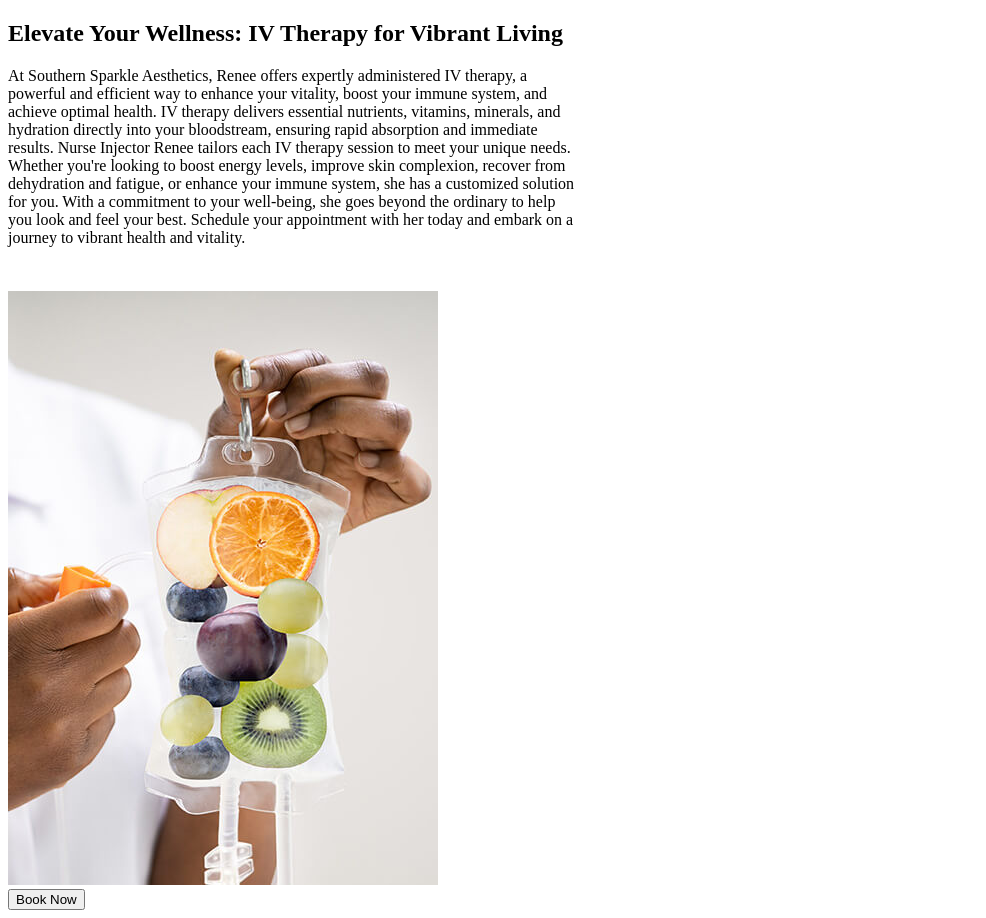
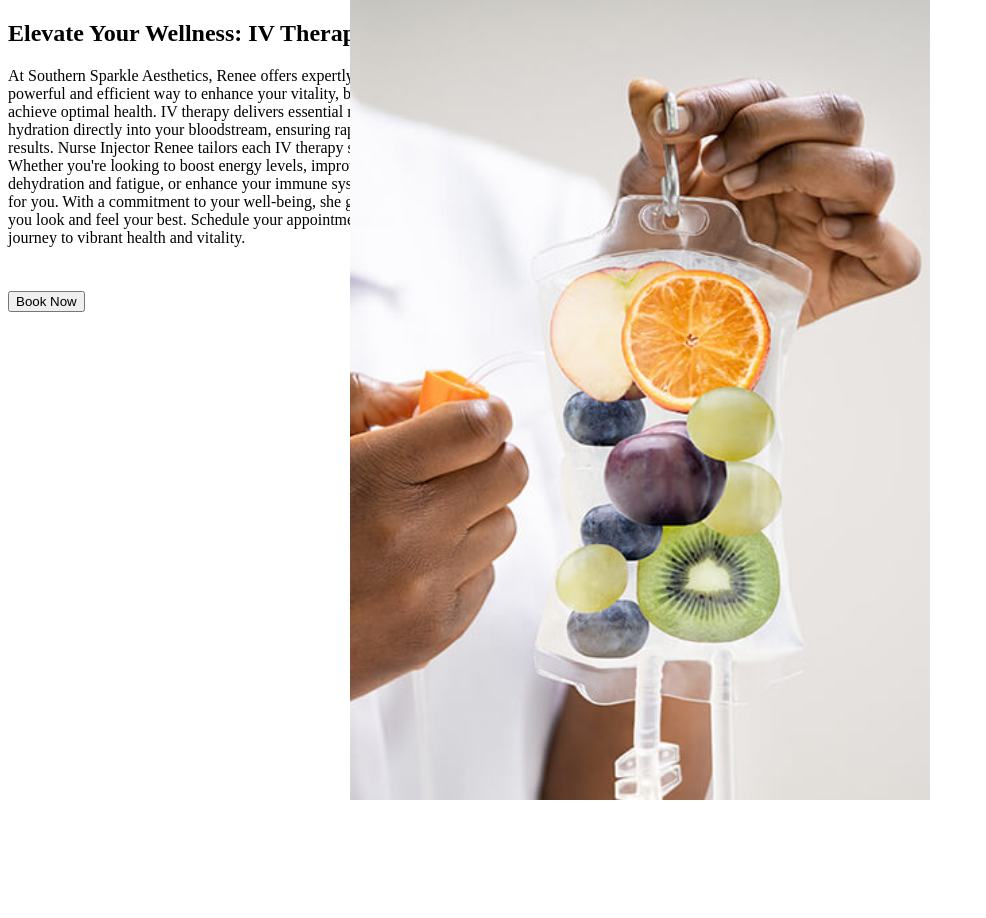
Before and after one commit to SteveGiralt/southernsparkle, a Next.js app: page /services/iv-therapy in a window 1280 px wide. Shown: the whole page, without its empty margins (0-986 px from the left). After the commit the page ends 800 px from the top, so only its background shows below. Built offline with nearby package versions, Linux system fonts and the light colour scheme.

Commit message:
safari's css engine is weird

```diff
--- a/components/About/AboutSectionOne.tsx
+++ b/components/About/AboutSectionOne.tsx
@@ -44,8 +44,10 @@ const AboutSectionOne = () => {
                 <Image
                   src="/images/about/renee2.jpg"
                   alt="About Renee"
-                  height={982}
-                  width={740}
+                  // height={982}
+                  // width={740}
+                  objectFit={"contain"}
+                  fill
                   className="mx-auto max-w-full lg:mr-0"
                 />
               </div>
--- a/components/About/AboutSectionTwo.tsx
+++ b/components/About/AboutSectionTwo.tsx
@@ -58,8 +58,10 @@ const AboutSectionOne = () => {
                 <Image
                   src="/images/about/renee2.jpg"
                   alt="About Renee"
-                  height={982}
-                  width={740}
+                  // height={982}
+                  // width={740}
+                  fill
+                  objectFit={"contain"}
                   className="mx-auto max-w-full lg:mr-0"
                 />
               </div>
--- a/components/Services/ServiceDetail.tsx
+++ b/components/Services/ServiceDetail.tsx
@@ -35,8 +35,10 @@ const ServiceDetail = (props: {
                 <Image
                   src={image}
                   alt={title}
-                  height={imageDimensions.height}
-                  width={imageDimensions.width}
+                  fill
+                  objectFit={"contain"}
+                  // height={imageDimensions.height}
+                  // width={imageDimensions.width}
                   className="mx-auto max-w-full lg:mr-0"
                 />
               </div>
```
